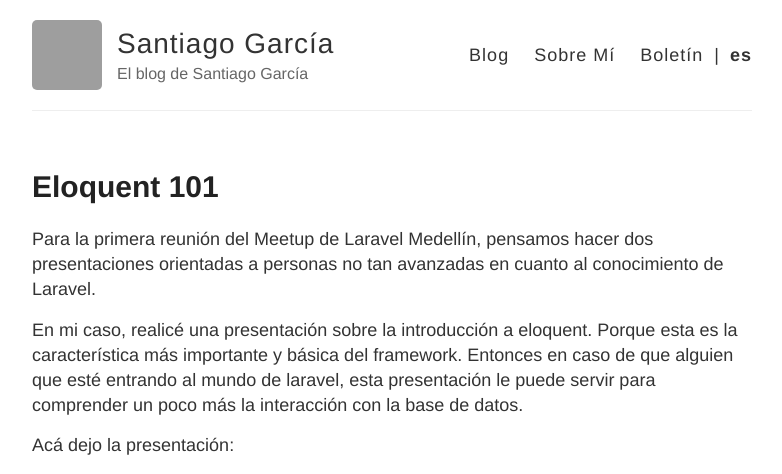
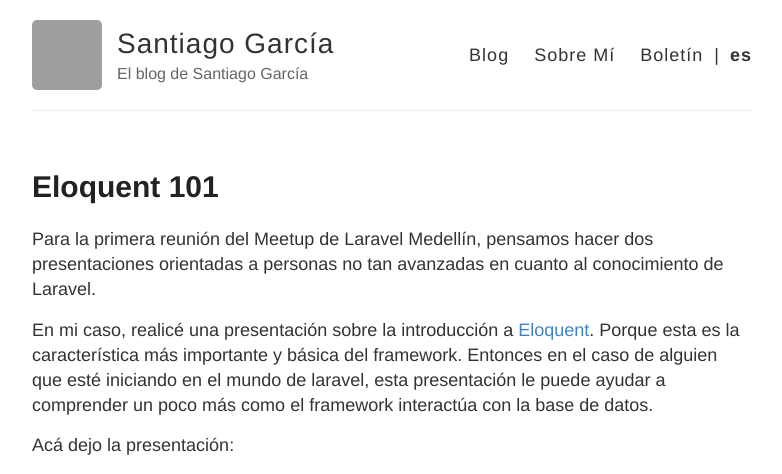
Before and after one commit to santigarcor/santigarcor.github.io, a Jekyll site: the page built from _posts/es/2016-7-7-eloquent-101.md, in a window 1280 px wide, cut to the strip 0-474 px from the top of the page. Shown: the whole strip, without its empty margins (248-1030 px from the left). Built offline with Jekyll 4.4.1, drawn with Linux system fonts in a browser that asks for light colours; comment, search, counter and statistics services are not loaded; grey boxes are pictures that could not be loaded.

Commit message:
Corrección

```diff
--- a/_posts/es/2016-7-7-eloquent-101.md
+++ b/_posts/es/2016-7-7-eloquent-101.md
@@ -7,7 +7,7 @@ lang: es
 
 Para la primera reunión del Meetup de Laravel Medellín, pensamos hacer dos presentaciones orientadas a personas no tan avanzadas en cuanto al conocimiento de Laravel.
 
-En mi caso, realicé una presentación sobre la introducción a eloquent. Porque esta es la característica más importante y básica del framework. Entonces en caso de que alguien que esté entrando al mundo de laravel, esta presentación le puede servir para comprender un poco más la interacción con la base de datos.
+En mi caso, realicé una presentación sobre la introducción a [Eloquent](https://laravel.com/docs/5.2/eloquent). Porque esta es la característica más importante y básica del framework. Entonces en el caso de alguien que esté iniciando en el mundo de laravel, esta presentación le puede ayudar a comprender un poco más como el framework interactúa con la base de datos.
 
 Acá dejo la presentación:
 
```
